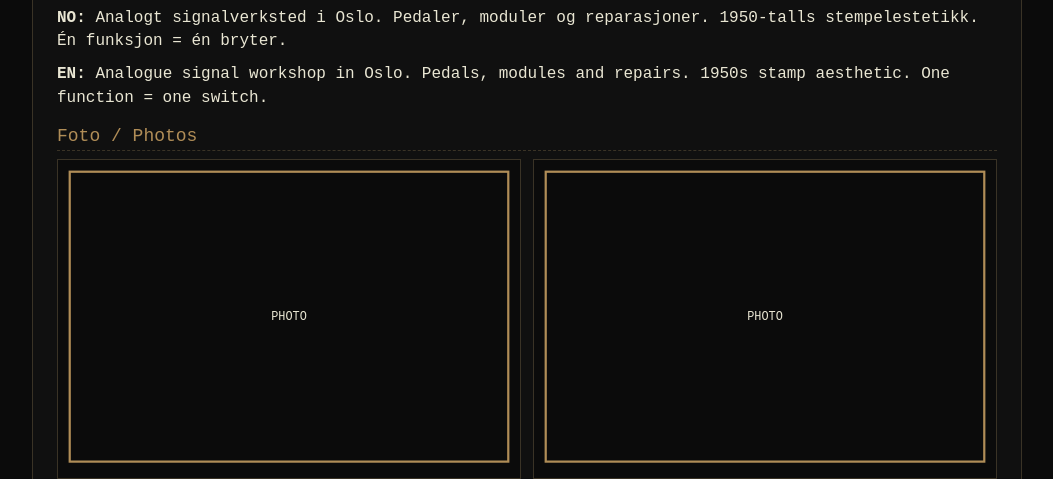
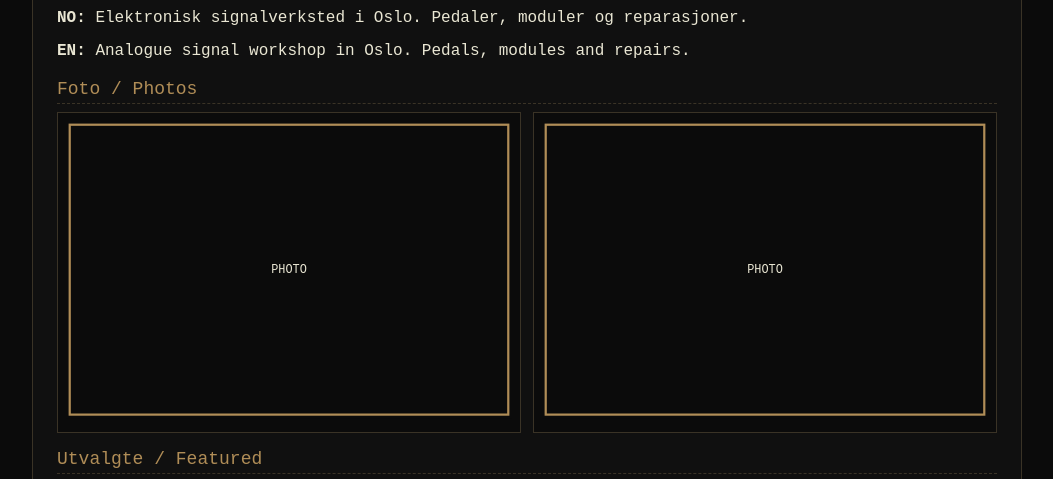
Before and after one commit to Thompalo/thompalo.github.io, a plain HTML site: page index.html in a window 1280 px wide. Shown: the part 319-798 px from the top of the page, without its empty margins (113-1166 px from the left). Drawn offline with Linux system fonts and the light colour scheme.

Commit message:
Update site content

```diff
--- a/index.html
+++ b/index.html
@@ -49,8 +49,8 @@
 
   <div class="stamp small">OSLO SIGNALSERVICE — EST. 2025 · Signalfører / Signal Operator</div>
   <h1>Oslo Signalservice</h1>
-  <p><strong>NO:</strong> Analogt signalverksted i Oslo. Pedaler, moduler og reparasjoner. 1950-talls stempelestetikk. Én funksjon = én bryter.</p>
-  <p><strong>EN:</strong> Analogue signal workshop in Oslo. Pedals, modules and repairs. 1950s stamp aesthetic. One function = one switch.</p>
+  <p><strong>NO:</strong> Elektronisk signalverksted i Oslo. Pedaler, moduler og reparasjoner.</p>
+  <p><strong>EN:</strong> Analogue signal workshop in Oslo. Pedals, modules and repairs.</p>
 
   <h2>Foto / Photos</h2>
   <div class="flex">
```
